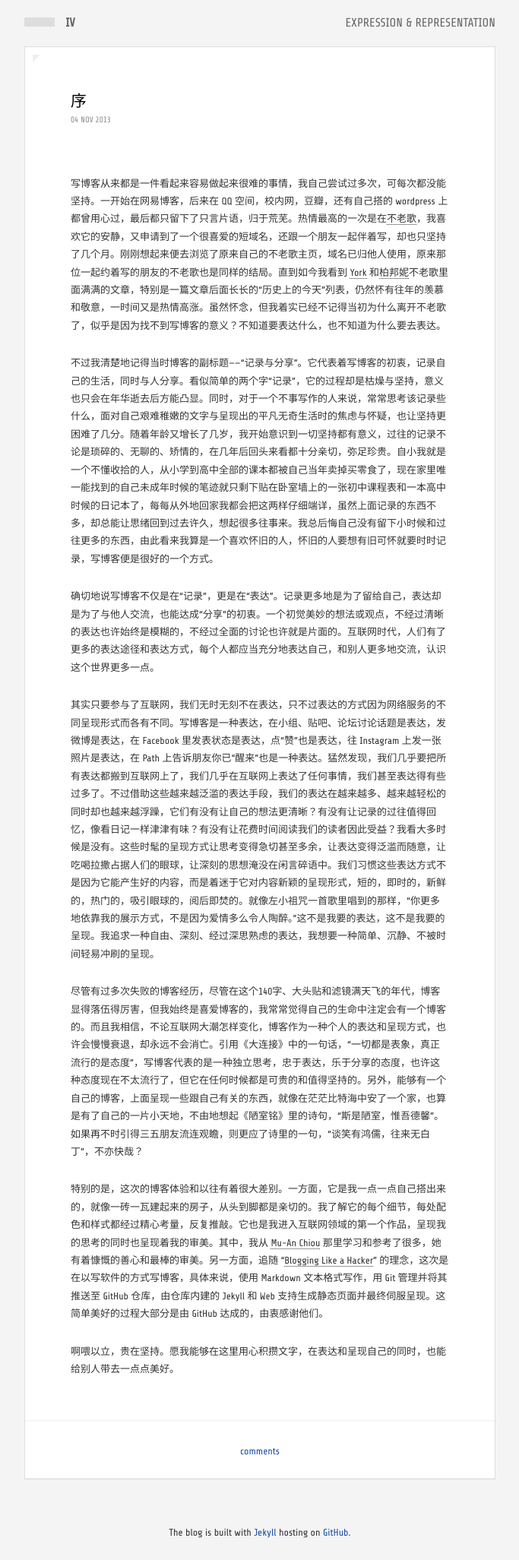
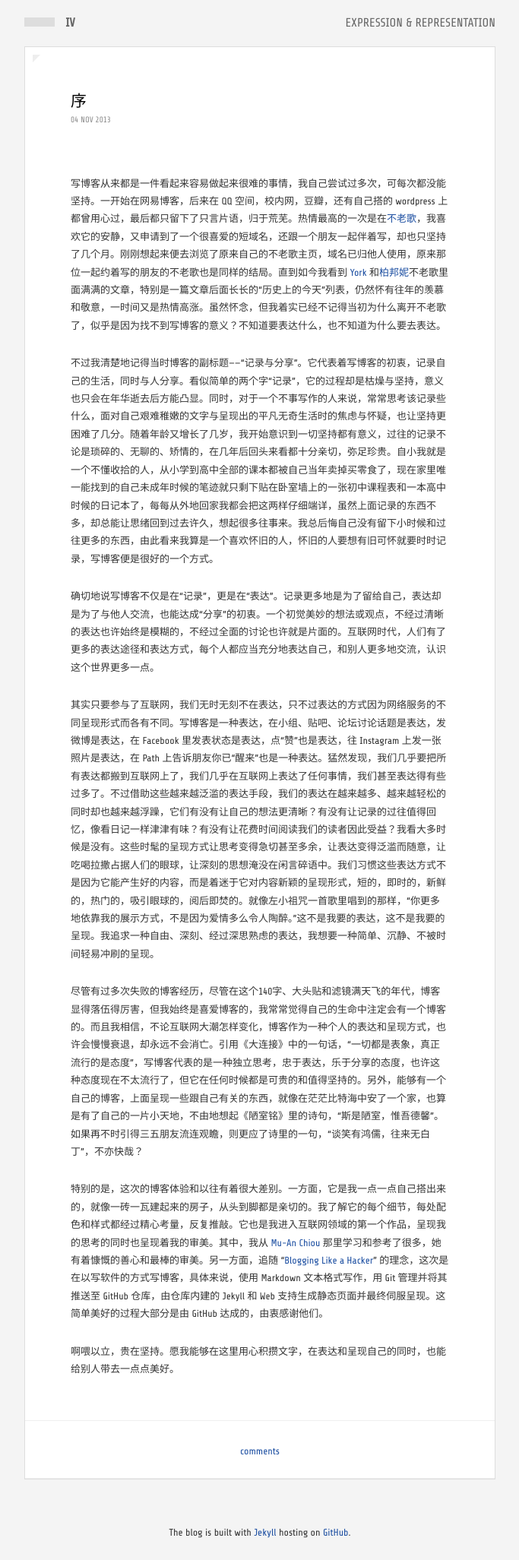
Before and after one commit to kidlj/awei, a Jekyll site: the page built from index.html, in a window 1280 px wide. Shown: the whole page at 76% size, without its empty margins (298-981 px from the left). Built offline with Jekyll 4.4.1, drawn with Linux system fonts in a browser that asks for light colours; Markdown is read by kramdown in place of the engine named in the settings.

Commit message:
<a> tweak

```diff
--- a/css/style.css
+++ b/css/style.css
@@ -33,7 +33,7 @@ pre {
 	margin: 16px 0; }
 
 p {
-	margin: 0 0 2em 0; }
+	margin: 2em 0 2em 0; }
 
 /*
 code {
@@ -86,7 +86,7 @@ article {
 		margin: 20px 0 20px 20px; }
 	article blockquote {
 		border-left: 10px solid #e0e9ed;
-		margin: 20px 0;
+		margin: 10px 0;
 		padding: 0 0 0 13px; }
 	article h2 {
 		font-size: 1.5em;
@@ -102,9 +102,6 @@ article {
 		border-radius: 4px; }
 	article hr {
 		border-color: #efefef; }
-	article a {
-		color: #343434;
-		border-bottom: 1px dotted; }
 
 .wrapper {
   max-width: 620px;
@@ -208,9 +205,3 @@ ul.expr-listing .datetime {
   color: #999;
   font-size: 12px;
   text-align: right; }
-
-.expr-listing a {
-	color: #1E50A2;
-	border-bottom: none; }
-.expr-listing a:hover {
-	color: #BA2636; }
```
